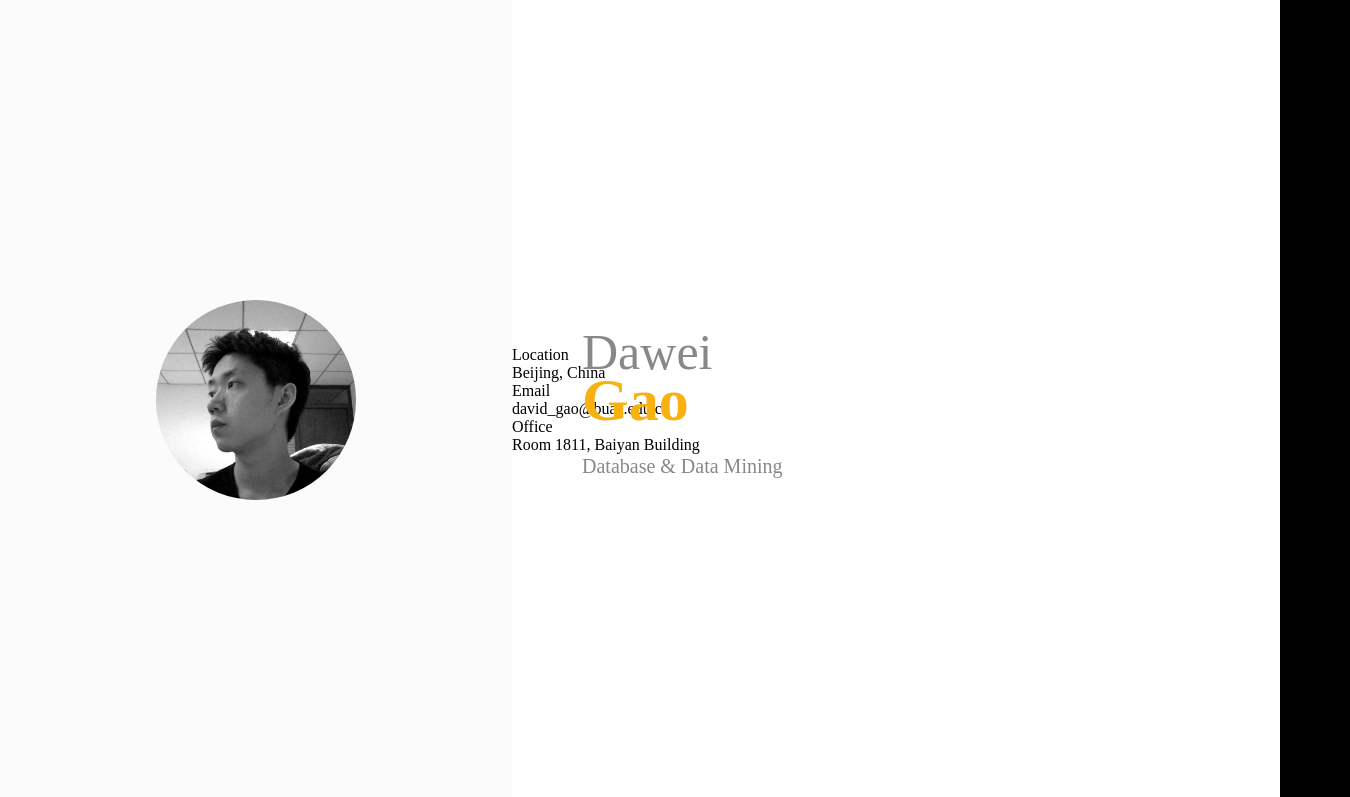
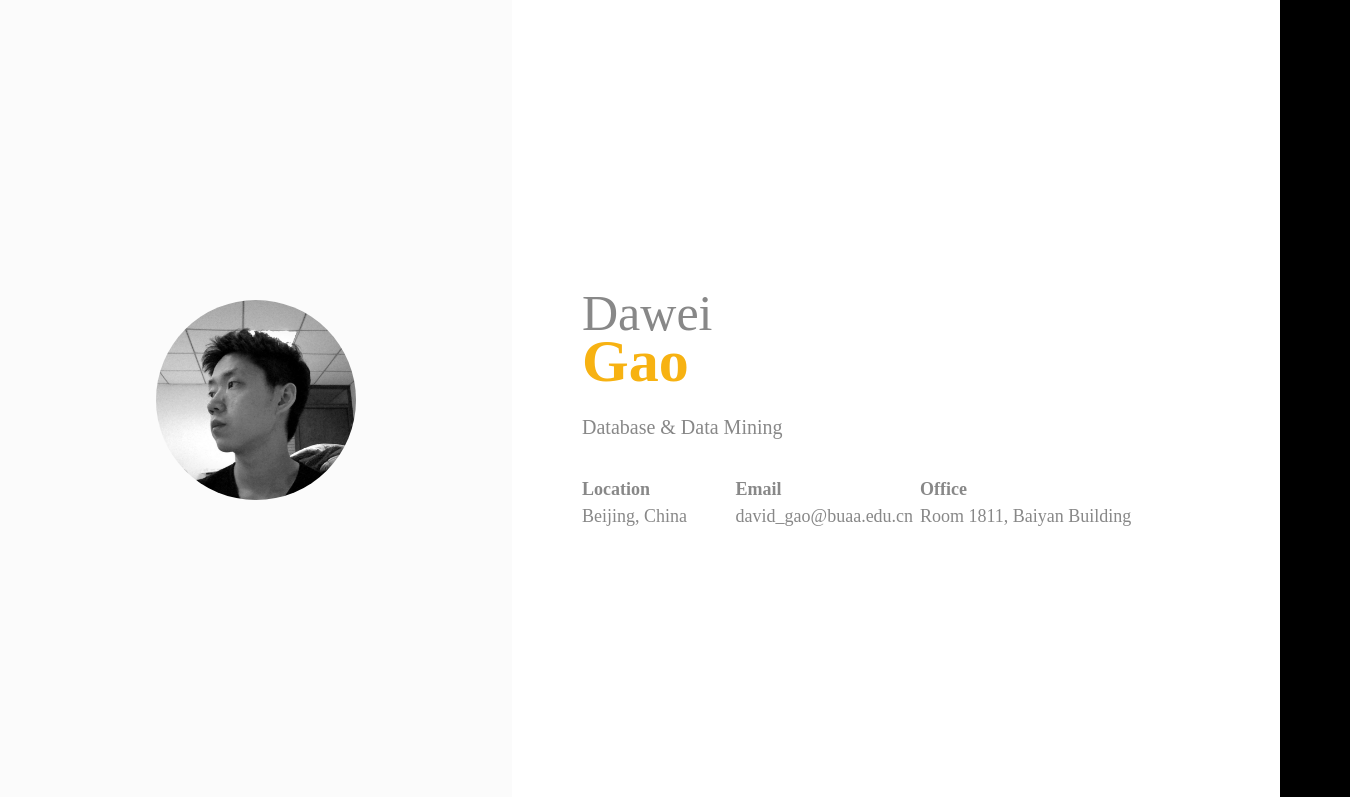
Before and after one commit to MrDavidG/MrDavidG.github.io, a plain HTML site: page index.html in a window 1280 px wide. Shown: the top 797 px of the page, 1350 px wide, since content can reach past the window. Drawn offline with Linux system fonts and the light colour scheme.

Commit message:
Add the location, office and email

```diff
--- a/index.html
+++ b/index.html
@@ -18,18 +18,26 @@
         <img id="headimage" ; src="images/header.jpg">
     </div>
     <div style="position: relative; background-color: #ffffff; float:right; width: 60%; height: 100%;display: flex;align-items:center">
-        <div id="title">
-            <div id="name">Dawei</div>
-            <div id="secondname">Gao</div>
-            <div id="major">Database & Data Mining</div>
-        </div>
-        <div style="align-content: baseline">
-            <div style="">Location</div>
-            <div>Beijing, China</div>
-            <div>Email</div>
-            <div>david_gao@buaa.edu.cn</div>
-            <div>Office</div>
-            <div>Room 1811, Baiyan Building</div>
+        <div id="title" style="padding-top: 10px;width: 100%;">
+            <div>
+                <div id="name">Dawei</div>
+                <div id="secondname">Gao</div>
+                <div id="major">Database & Data Mining</div>
+            </div>
+            <div style="padding-top: 40px; width: 100%; ">
+                <div style="float:left; width: 20%;">
+                    <div style="font-weight: bold; padding-bottom: 6px; color: #888888; font-size: 18px">Location</div>
+                    <div style="font-size: 18px; color: #888888">Beijing, China</div>
+                </div>
+                <div style="float:left; width: 24%;">
+                    <div style="font-weight: bold; padding-bottom: 6px; color: #888888; font-size: 18px">Email</div>
+                    <div style="font-size: 18px; color: #888888">david_gao@buaa.edu.cn</div>
+                </div>
+                <div style="float:left; width: 40%;">
+                    <div style="font-weight: bold; padding-bottom: 6px; color: #888888; font-size: 18px">Office</div>
+                    <div style="font-size: 18px; color: #888888">Room 1811, Baiyan Building</div>
+                </div>
+            </div>
         </div>
     </div>
 </div>
```
